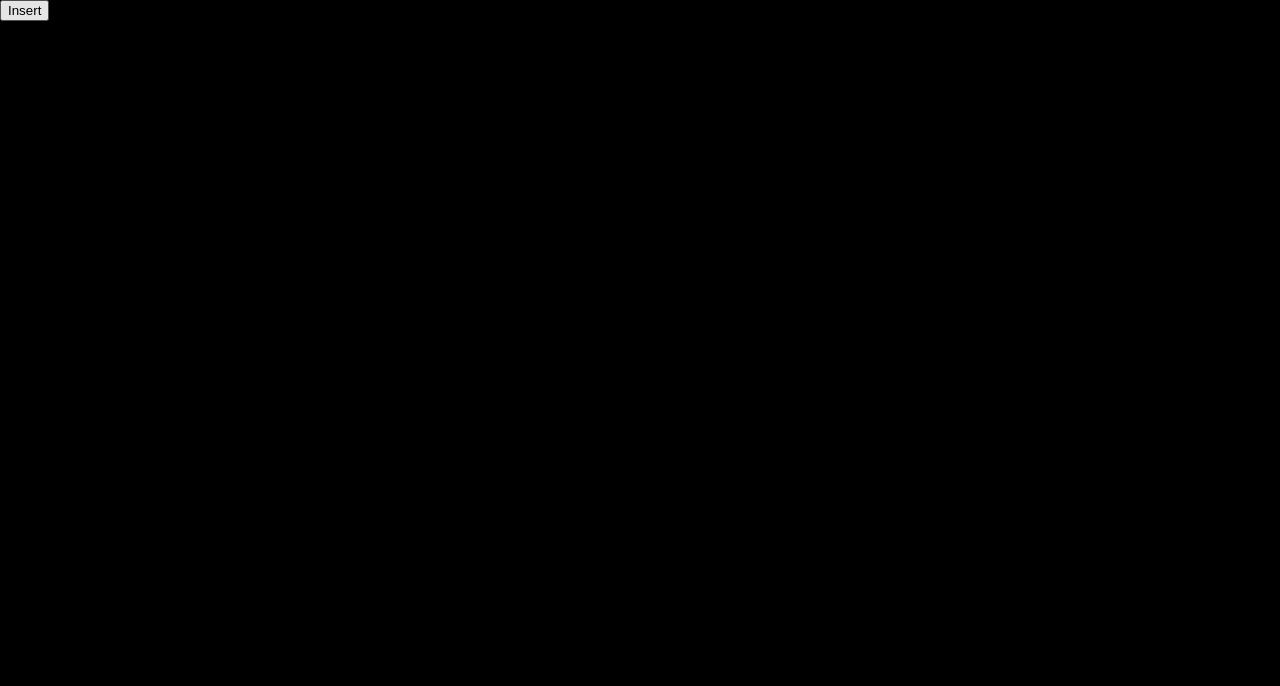
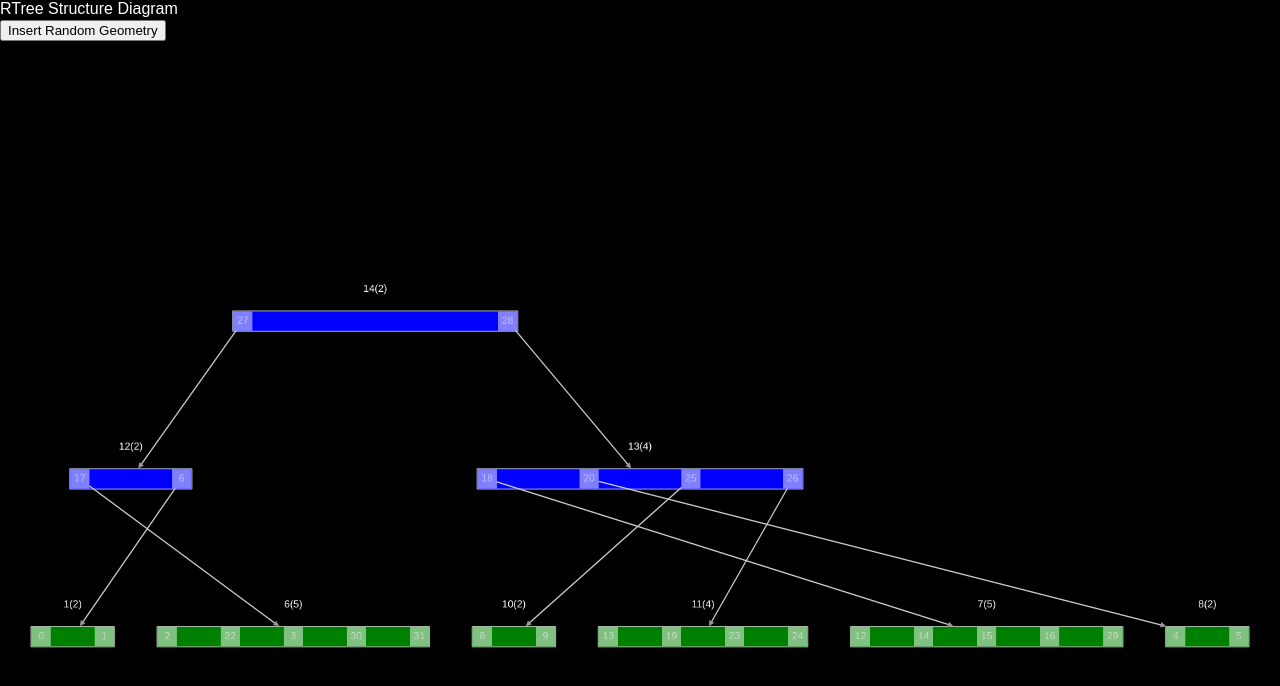
Before and after one commit to wkgreat/spatial-index, a website built with webpack: page src/index.html in a window 1280 px wide. Built offline with nearby package versions, Linux system fonts and the light colour scheme.

Commit message:
ci: github page

```diff
--- a/package.json
+++ b/package.json
@@ -15,7 +15,8 @@
   },
   "scripts": {
     "build": "webpack --config webpack.config.js",
-    "start": "webpack-dev-server --config webpack.config.js"
+    "start": "webpack-dev-server --config webpack.config.js",
+    "deploy": "gh-pages -d dist"
   },
   "dependencies": {
     "cytoscape": "^3.33.1"
--- a/src/index.css
+++ b/src/index.css
@@ -7,16 +7,28 @@ body {
 
 #root-div {
     height: 100%;
+    width: 100%;
+    color: white;
+}
+
+#title-div {
+    position: fixed;
+    height: 20px;
+    left: 0px;
+    background-color: black;
+    z-index: 10;
 }
 
 #control-div {
-    height: 10%;
+    position: fixed;
+    left: 0px;
+    top: 20px;
+    background-color: black;
+    z-index: 10;
+}
+
+#graph-div {
+    height: 100%;
     width: 100%;
     background-color: black;
 }
-
-#graph-div {
-    height: 90%;
-    width: 100%;
-    background-color: black;
-}
--- a/src/index.html
+++ b/src/index.html
@@ -4,8 +4,11 @@
 
 <body>
     <div id="root-div">
+        <div id="title-div">
+            <span>RTree Structure Diagram</span>
+        </div>
         <div id="control-div">
-            <button id="the-button">Insert</button>
+            <button id="the-button">Insert Random Geometry</button>
         </div>
         <div id="graph-div"></div>
     </div>
--- a/src/index.js
+++ b/src/index.js
@@ -6,6 +6,12 @@ async function main() {
     const rtree = new RTree(2, 5);
     const render = new RTreeRender(rtree);
     const [xmin, ymin, xmax, ymax] = [0, 0, 10, 10];
+
+    for (let i = 0; i < 20; i++) {
+        rtree.insert(Geometry.buildRandom(xmin, ymin, xmax, ymax));
+    }
+    render.render();
+
     document.getElementById("the-button").addEventListener("click", () => {
         rtree.insert(Geometry.buildRandom(xmin, ymin, xmax, ymax));
         render.render();
```
Also changed, not shown: .github/workflows/deploy.yml (added).
